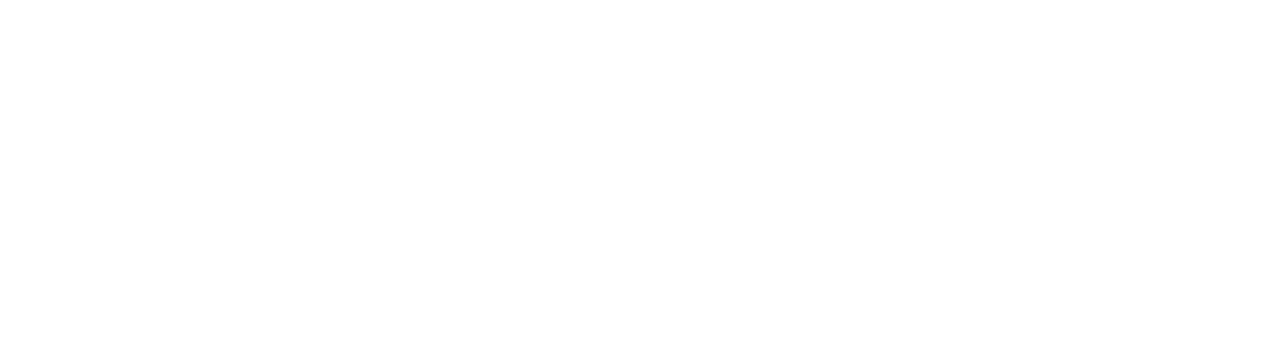
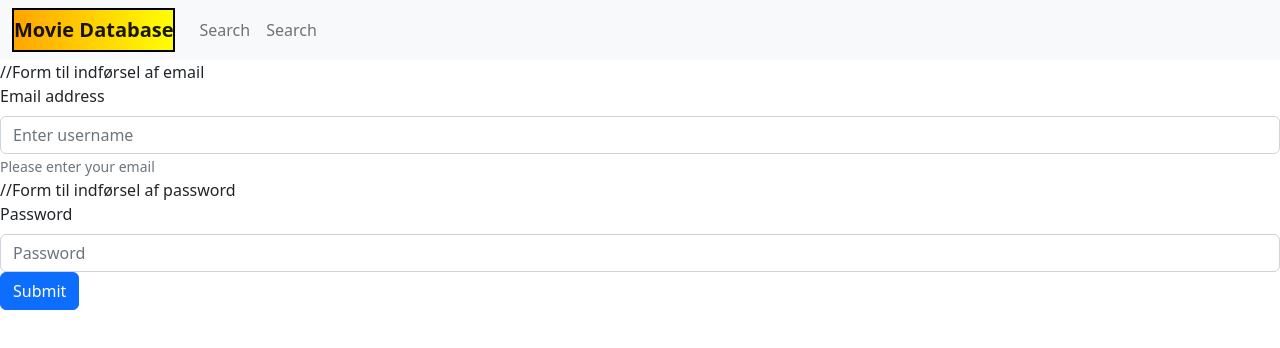
Before and after one commit to monkof1926/movie, a React (Create React App) app: page /Login in a window 1280 px wide. Before the commit this address had no page. Shown: the top 348 px of the page. Built offline with nearby package versions, Linux system fonts and the light colour scheme.

Commit message:
LoginForm

```diff
--- a/package.json
+++ b/package.json
@@ -11,6 +11,7 @@
     "react-bootstrap": "^2.7.0",
     "react-dom": "^18.2.0",
     "react-router-dom": "^6.4.5",
+    "react-script": "^2.0.5",
     "react-scripts": "^5.0.1",
     "styled-components": "^5.3.6",
     "web-vitals": "^2.1.4",
--- a/src/components/Login.jsx
+++ b/src/components/Login.jsx
@@ -0,0 +1,65 @@
+import React, { useEffect, useState } from "react";
+import Button from 'react-bootstrap/Button';
+import Form from 'react-bootstrap/Form';
+import Modal from 'react-bootstrap/Modal';
+
+const Login = () => {
+
+    const [username, setUsername ] = useState('');
+    const [password, setPassword ] = useState('');
+
+    const handleInputChangeUsername = (event) => {
+        setUsername(event.target.value);
+    }
+
+    const handleInputChangePassword = (event) => {
+        setPassword(event.target.value);
+    }
+
+    //Modal Stuff
+    const [show, setShow] = useState(false);
+    const handleClose = () => setShow(false);
+    const handleShow = () => setShow(true);
+
+    useEffect(()=> {
+        //fetchLogin();
+        }
+    );
+
+    return(
+
+        <Form>
+        //Form til indførsel af email
+            <Form.Group classname ="mb-3" controlID ="formBasicEmail">
+                <Form.Label>Email address</Form.Label>
+                <Form.Control
+                    type ="text"
+                    name ="username"
+                    placeholder ="Enter username"
+                    value={username}
+                    onChange={handleInputChangeUsername}
+                />
+                <Form.Text classname ="text-muted">
+                    Please enter your email
+                </Form.Text>
+            </Form.Group>
+
+        //Form til indførsel af password
+            <Form.Group classname ="mb-3" controlID ="formBasicPassword">
+                <Form.Label>Password</Form.Label>
+                <Form.Control
+                    type ="password"
+                    name ="password"
+                    placeholder ="Password"
+                    value ={password}
+                    onChange={handleInputChangePassword}
+                />
+            </Form.Group>
+            <Button variant="primary" type="submit">
+                Submit
+            </Button>
+        </Form>
+    );
+}
+
+export default Login;
--- a/src/index.js
+++ b/src/index.js
@@ -8,6 +8,7 @@
 import {Movie} from './components/Movie';
 import MyNavBar from './object/MyNavBar';
 import {SearchView} from './components/SearchView';
+import Login from './components/Login';
 
 
 const root = ReactDOM.createRoot(document.getElementById('root'));
@@ -19,6 +20,8 @@
           <Route path='/Home'         element = {<Home/>} />
           <Route path="/Movie/:id" element={<Movie />} />
           <Route path='/SearchView' element = {<SearchView />} />
+          <Route path='/Login' element = {<Login />} />
+
         </Route>
       </Routes>
       <App />
--- a/src/object/MyNavBar.jsx
+++ b/src/object/MyNavBar.jsx
@@ -21,6 +21,7 @@
                     navbarScroll
                     >
                     <Nav.Link href="/SearchView">Search</Nav.Link>
+                    <Nav.Link href="/Login">Search</Nav.Link>
                     </Nav>
                 </Navbar.Collapse>
             </Container>
```
Also changed, not shown: 1 other file (tests, documents, lock files or other folders).
